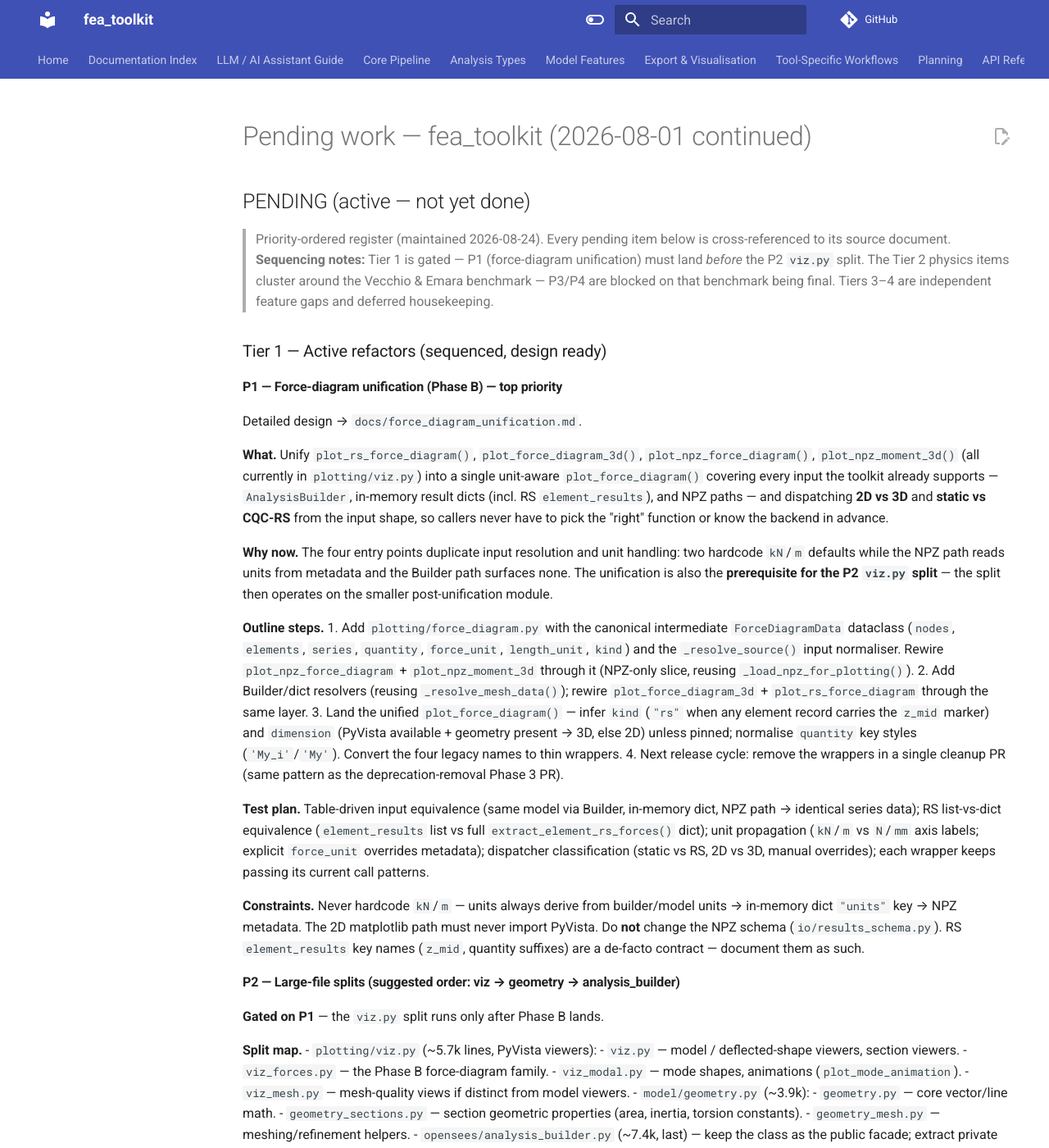
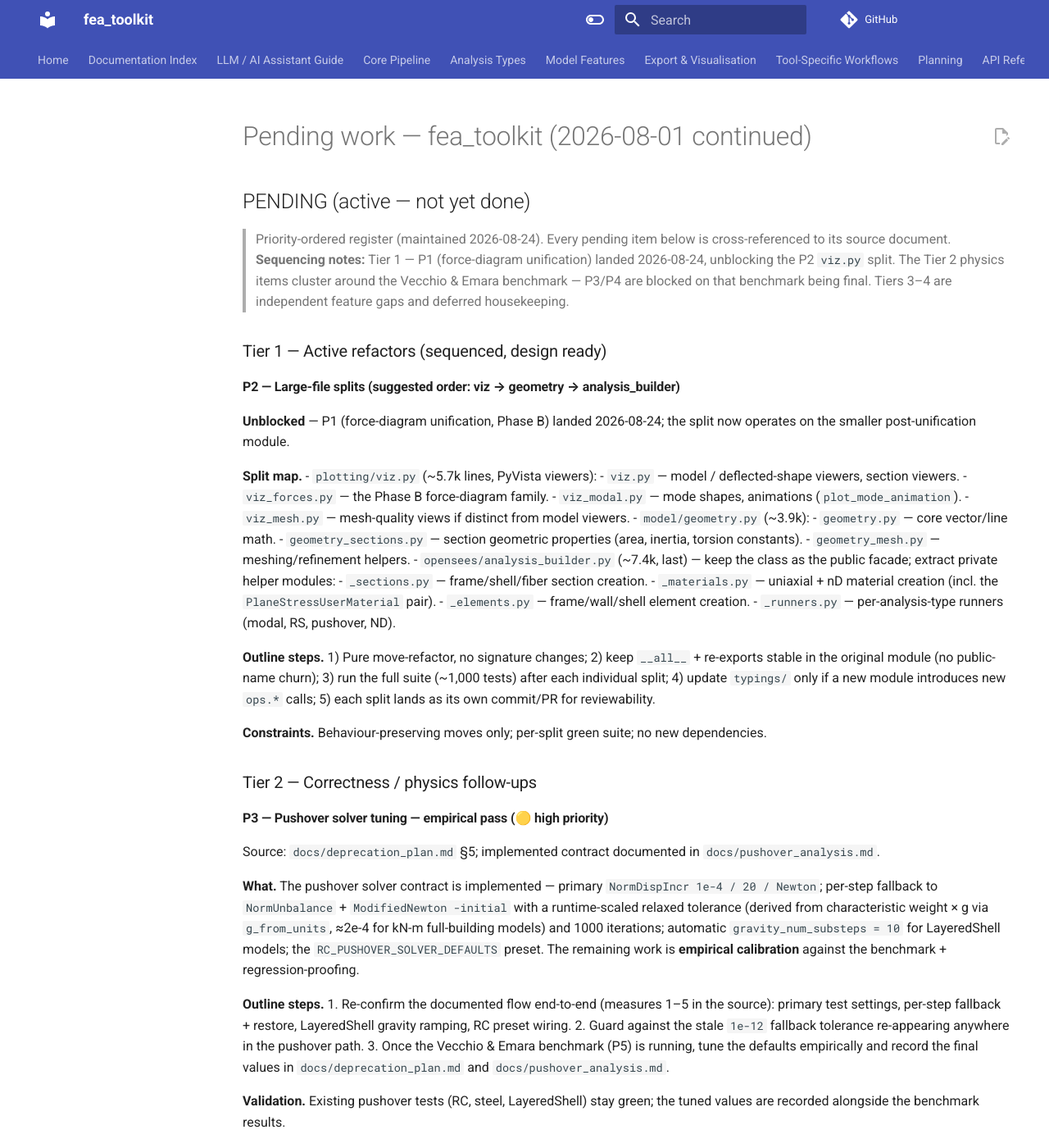
Before and after one commit to boustrephon/fea_toolkit, an MkDocs documentation site: the page built from docs/_pending_work.md, in a window 1280 px wide and 1400 px high. Shown: the whole window at 82% size. Built offline with MkDocs 1.6.1 and Material for MkDocs 9.7.7, drawn with Linux system fonts in a browser that asks for light colours; comment, search, counter and statistics services are not loaded; some of the changed text lies outside the part shown.

Commit message:
docs(planning): mark P1 force-diagram unification done, unblock P2 viz split

```diff
--- a/docs/_pending_work.md
+++ b/docs/_pending_work.md
@@ -11,62 +11,16 @@
 
 > Priority-ordered register (maintained 2026-08-24).  Every pending item
 > below is cross-referenced to its source document.  **Sequencing notes:**
-> Tier 1 is gated — P1 (force-diagram unification) must land *before* the
+> Tier 1 — P1 (force-diagram unification) landed 2026-08-24, unblocking the
 > P2 `viz.py` split.  The Tier 2 physics items cluster around the Vecchio &
 > Emara benchmark — P3/P4 are blocked on that benchmark being final.  Tiers
 > 3–4 are independent feature gaps and deferred housekeeping.
 
 ### Tier 1 — Active refactors (sequenced, design ready)
 
-#### P1 — Force-diagram unification (Phase B) — top priority
-Detailed design → `docs/force_diagram_unification.md`.
-
-**What.** Unify `plot_rs_force_diagram()`, `plot_force_diagram_3d()`,
-`plot_npz_force_diagram()`, `plot_npz_moment_3d()` (all currently in
-`plotting/viz.py`) into a single unit-aware `plot_force_diagram()` covering
-every input the toolkit already supports — `AnalysisBuilder`, in-memory
-result dicts (incl. RS `element_results`), and NPZ paths — and dispatching
-**2D vs 3D** and **static vs CQC-RS** from the input shape, so callers never
-have to pick the "right" function or know the backend in advance.
-
-**Why now.** The four entry points duplicate input resolution and unit
-handling: two hardcode `kN`/`m` defaults while the NPZ path reads units from
-metadata and the Builder path surfaces none.  The unification is also the
-**prerequisite for the P2 `viz.py` split** — the split then operates on the
-smaller post-unification module.
-
-**Outline steps.**
-1. Add `plotting/force_diagram.py` with the canonical intermediate
-   `ForceDiagramData` dataclass (`nodes`, `elements`, `series`, `quantity`,
-   `force_unit`, `length_unit`, `kind`) and the `_resolve_source()` input
-   normaliser.  Rewire `plot_npz_force_diagram` + `plot_npz_moment_3d`
-   through it (NPZ-only slice, reusing `_load_npz_for_plotting()`).
-2. Add Builder/dict resolvers (reusing `_resolve_mesh_data()`); rewire
-   `plot_force_diagram_3d` + `plot_rs_force_diagram` through the same layer.
-3. Land the unified `plot_force_diagram()` — infer `kind` (`"rs"` when any
-   element record carries the `z_mid` marker) and `dimension` (PyVista
-   available + geometry present → 3D, else 2D) unless pinned; normalise
-   `quantity` key styles (`'My_i'`/`'My'`).  Convert the four legacy names
-   to thin wrappers.
-4. Next release cycle: remove the wrappers in a single cleanup PR (same
-   pattern as the deprecation-removal Phase 3 PR).
-
-**Test plan.** Table-driven input equivalence (same model via Builder,
-in-memory dict, NPZ path → identical series data); RS list-vs-dict
-equivalence (`element_results` list vs full `extract_element_rs_forces()`
-dict); unit propagation (`kN`/`m` vs `N`/`mm` axis labels; explicit
-`force_unit` overrides metadata); dispatcher classification (static vs RS,
-2D vs 3D, manual overrides); each wrapper keeps passing its current call
-patterns.
-
-**Constraints.** Never hardcode `kN`/`m` — units always derive from
-builder/model units → in-memory dict `"units"` key → NPZ metadata.  The 2D
-matplotlib path must never import PyVista.  Do **not** change the NPZ schema
-(`io/results_schema.py`).  RS `element_results` key names (`z_mid`,
-quantity suffixes) are a de-facto contract — document them as such.
-
 #### P2 — Large-file splits (suggested order: viz → geometry → analysis_builder)
-**Gated on P1** — the `viz.py` split runs only after Phase B lands.
+**Unblocked** — P1 (force-diagram unification, Phase B) landed 2026-08-24; the
+split now operates on the smaller post-unification module.
 
 **Split map.**
 - `plotting/viz.py` (~5.7k lines, PyVista viewers):
@@ -269,6 +223,34 @@
   wheel's PSUMAT is a stub ("PSUMAT - NOT DEFINED IN THIS VERSION, SOURCE
   CODE RESTRICTED") and CSMM construction still fails.  Blocked on a full
   (non-restricted) build — see `docs/shell_support.md` Options C/D1.
+
+## DONE (2026-08-24 — P1 force-diagram unification, Phase B)
+
+Milestones 1–3 of `docs/force_diagram_unification.md` landed; milestone 4
+(wrapper removal) is deferred to the next release cycle.
+
+- New `plotting/force_diagram.py` (642 lines): `ForceDiagramData` canonical
+  intermediate, `_resolve_source()` input normaliser, unit resolution
+  (explicit args → builder/model units → in-memory `"units"` → NPZ
+  metadata), and the unified `plot_force_diagram()` dispatcher — infers
+  `kind` (`"rs"` via the `z_mid` marker) and 2D-vs-3D from the input shape,
+  with manual overrides; normalises `quantity` key styles (`'My_i'`/`'My'`).
+- Naming decision (resolves `docs/deprecation_plan.md` Phase B):
+  **`plot_force_diagram`** is the unified dispatcher; `plot_force_diagram_3d`,
+  `plot_rs_force_diagram`, `plot_npz_force_diagram`, `plot_npz_moment_3d`
+  are now thin signature-preserving wrappers over it.
+- The hardcoded `kN`/`m` axis fallbacks in the 2D/3D paths are gone — units
+  always derive from the source; the 2D matplotlib path imports no PyVista.
+- Tests: 11 `TestForceDiagramUnified` cases (input equivalence Builder/dict/
+  NPZ, RS list-vs-dict, unit propagation incl. explicit override, dispatcher
+  classification, wrapper call patterns) in `tests/test_plotting.py`.
+- Docs: `docs/force_diagram_unification.md` status → implemented; the NPZ
+  force-array orientation contract (component-keyed arrays vs the
+  element-keyed `extract_static_element_forces()` dict, key-rename table,
+  transpose recipe) documented in the doc + the `plot_force_diagram` module
+  docstring.
+- Validation: full suite `1090 passed, 4 xfailed`; `mkdocs build --strict`
+  green; ruff clean.
 
 ## DONE (2026-08-24 — docs build repair + site restructure)
 
--- a/docs/deprecation_plan.md
+++ b/docs/deprecation_plan.md
@@ -40,15 +40,14 @@
 - **CI** — `mkdocs build --strict` is restored as the gate in
   `.github/workflows/docs.yml`.
 
-## Phase B — future consolidation (recorded, not yet done)
+## Phase B — force-diagram unification (implemented 2026-08-24)
 
-> **Moved to `docs/_pending_work.md` (PENDING section, 2026-08-21)** so it
-> stays visible as active work rather than being buried in this complete doc.
-> A **detailed design** now lives in `docs/force_diagram_unification.md`.
+> Design and status → `docs/force_diagram_unification.md`; tracked in
+> `docs/_pending_work.md` (P1, DONE).
 
-Combine `plot_rs_force_diagram()`, `plot_force_diagram_3d()` and
-`plot_npz_force_diagram()` into a **single unified, unit-aware** force-diagram
-entry point that:
+Combined `plot_rs_force_diagram()`, `plot_force_diagram_3d()`,
+`plot_npz_force_diagram()` and `plot_npz_moment_3d()` into a **single
+unified, unit-aware** `plot_force_diagram()` entry point that:
 
 1. Covers **all inputs** — `AnalysisBuilder`, in-memory result dicts
    (including RS `element_results`), and NPZ paths.
@@ -56,11 +55,10 @@
    than hardcoding `kN`/`m`.
 3. **Dispatches 2D vs 3D** and **static vs CQC-RS** from the input shape.
 
-Naming decision deferred: either reuse `plot_force_diagram` as the unified
-dispatcher, or keep `plot_force_diagram_3d` for the 3D path with a 2D
-sibling.  The three functions above remain in place (with
-`plot_rs_force_diagram` as the renamed stopgap) until the unified function
-lands.
+Naming decision: **`plot_force_diagram`** is the unified dispatcher.  The
+four legacy names remain as thin signature-preserving wrappers for one
+release cycle, then are removed in a single cleanup PR (same pattern as the
+Phase 3 removal above).
 
 ## Trigger
 
--- a/docs/force_diagram_unification.md
+++ b/docs/force_diagram_unification.md
@@ -1,14 +1,15 @@
 ---
 title: "Force-Diagram Unification (Phase B)"
 description: "Detailed design for unifying the four force-diagram plotting entry points into one unit-aware API."
-status: "draft"
+status: "implemented"
 tags: [planning, refactor, plotting, phase-b]
 category: [planning]
 ---
 
 # Force-Diagram Unification (deprecation-plan Phase B)
 
-**Status:** draft — no code yet.
+**Status:** implemented (2026-08-24) — milestones 1–3 landed; milestone 4
+(wrapper removal) scheduled for the next release cycle.
 
 ## Goal
 
@@ -197,13 +198,13 @@
 
 ## Milestones
 
-1. Add `plotting/force_diagram.py` with `ForceDiagramData` +
+1. ✅ Add `plotting/force_diagram.py` with `ForceDiagramData` +
    `_resolve_source`; rewire `plot_npz_force_diagram` +
    `plot_npz_moment_3d` through it (NPZ-only slice).
-2. Add Builder/dict resolvers; rewire `plot_force_diagram_3d` +
+2. ✅ Add Builder/dict resolvers; rewire `plot_force_diagram_3d` +
    `plot_rs_force_diagram` through the same layer.
-3. Land `plot_force_diagram()`; convert the four legacy names to wrappers.
-4. (Next release) remove the wrappers in a cleanup PR.
+3. ✅ Land `plot_force_diagram()`; convert the four legacy names to wrappers.
+4. ⏳ (Next release) remove the wrappers in a cleanup PR.
 
 ## Out of scope
 
```
